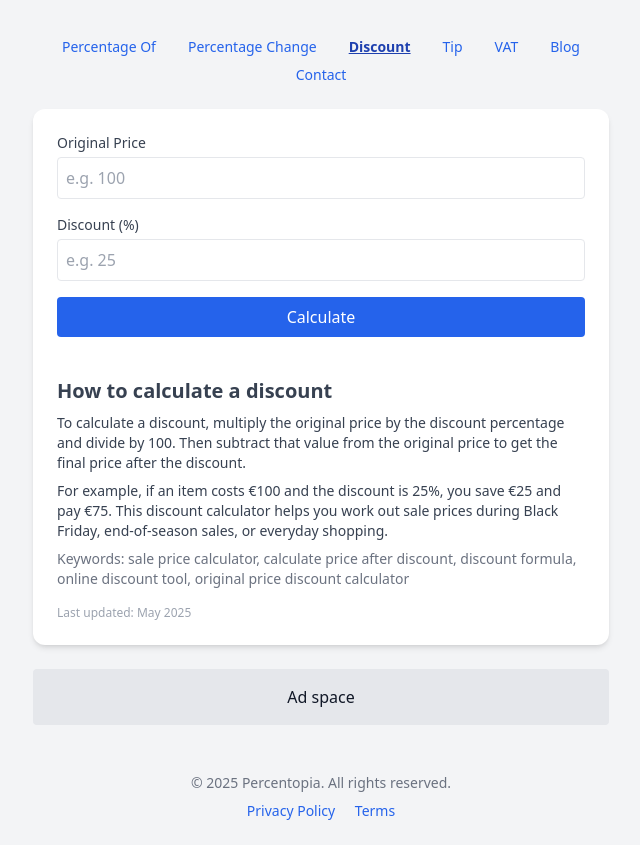
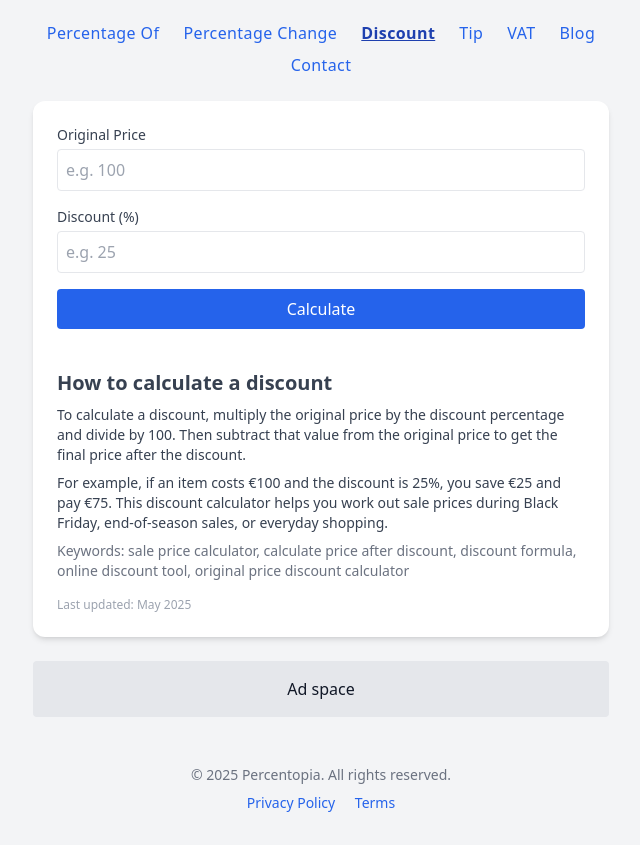
Before and after one commit to PajoHack/percentage-calculator, a plain HTML site: page discount-calculator.html in a window 1280 px wide. Shown: the part 95-940 px from the top of the page, without its empty margins (319-959 px from the left). Drawn offline with nearby package versions, Linux system fonts and the light colour scheme.

Commit message:
Improve spacing of nav links in desktop view

```diff
--- a/discount-calculator.html
+++ b/discount-calculator.html
@@ -58,14 +58,14 @@
     </ul>
 
     <!-- Desktop Nav -->
-    <ul class="hidden md:flex justify-center gap-2 flex-wrap mt-4 text-sm font-medium">
-      <li><a href="index.html" class="px-3 py-2 rounded text-blue-600 hover:bg-blue-100 transition">Percentage Of</a></li>
-      <li><a href="percentage-change.html" class="px-3 py-2 rounded text-blue-600 hover:bg-blue-100 transition">Percentage Change</a></li>
-      <li><a href="discount-calculator.html" class="px-3 py-2 rounded text-blue-600 hover:bg-blue-100 transition">Discount</a></li>
-      <li><a href="tip-calculator.html" class="px-3 py-2 rounded text-blue-600 hover:bg-blue-100 transition">Tip</a></li>
-      <li><a href="vat-calculator.html" class="px-3 py-2 rounded text-blue-600 hover:bg-blue-100 transition">VAT</a></li>
-      <li><a href="blog.html" class="px-3 py-2 rounded text-blue-600 hover:bg-blue-100 transition">Blog</a></li>
-      <li><a href="contact.html" class="px-3 py-2 rounded text-blue-600 hover:bg-blue-100 transition">Contact</a></li>
+    <ul class="hidden md:flex flex-wrap justify-center gap-x-6 gap-y-2 text-blue-600 font-medium text-sm tracking-wide md:text-base">
+      <li><a href="index.html" class="hover:text-blue-800 transition">Percentage Of</a></li>
+      <li><a href="percentage-change.html" class="hover:text-blue-800 transition">Percentage Change</a></li>
+      <li><a href="discount-calculator.html" class="hover:text-blue-800 transition">Discount</a></li>
+      <li><a href="tip-calculator.html" class="hover:text-blue-800 transition">Tip</a></li>
+      <li><a href="vat-calculator.html" class="hover:text-blue-800 transition">VAT</a></li>
+      <li><a href="blog.html" class="hover:text-blue-800 transition">Blog</a></li>
+      <li><a href="contact.html" class="hover:text-blue-800 transition">Contact</a></li>
     </ul>
   </nav>
 
```
Also changed, not shown: index.html (+8 -8 lines), percentage-change.html (+8 -8 lines), tip-calculator.html (+8 -8 lines), vat-calculator.html (+8 -8 lines).
